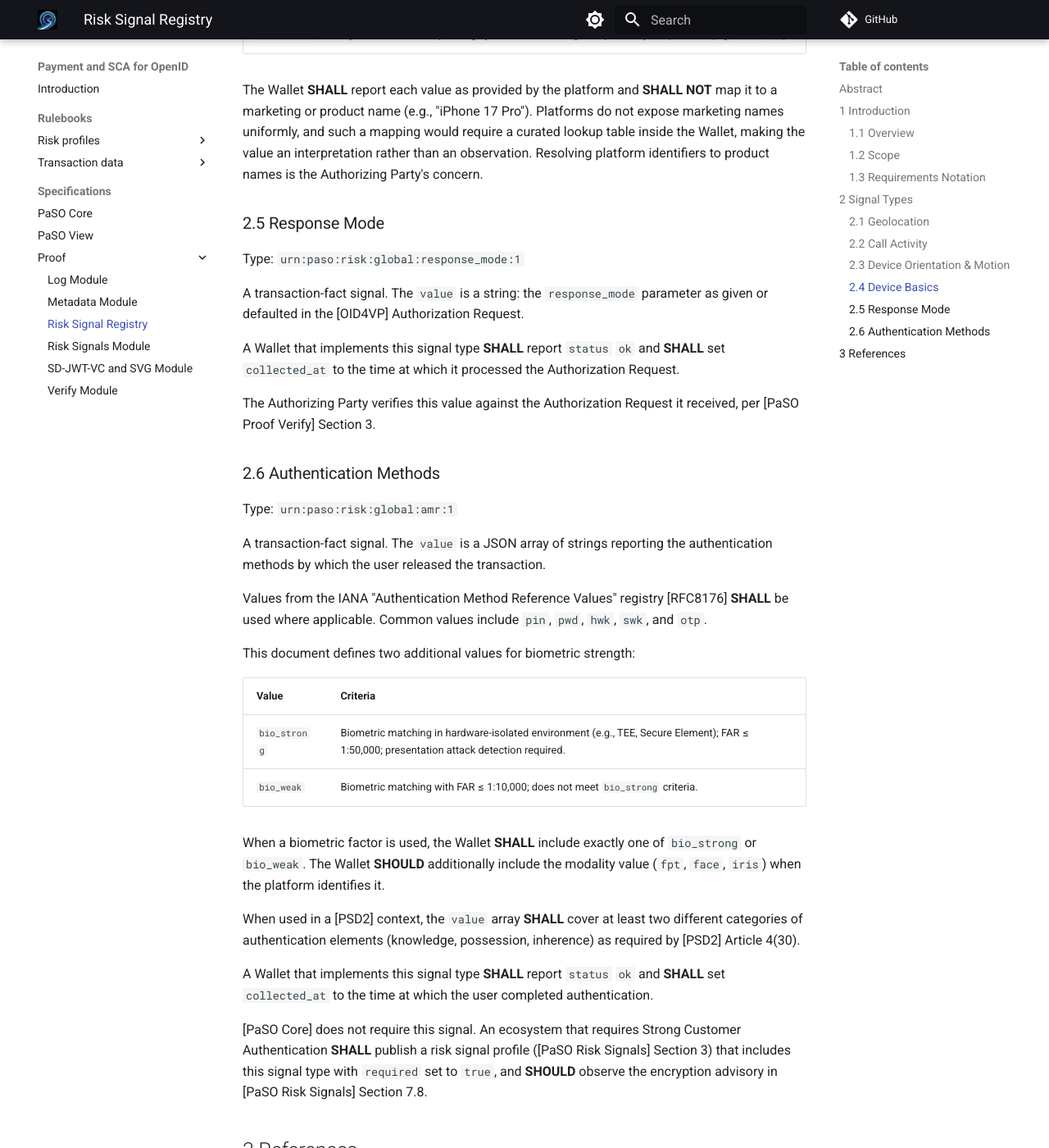
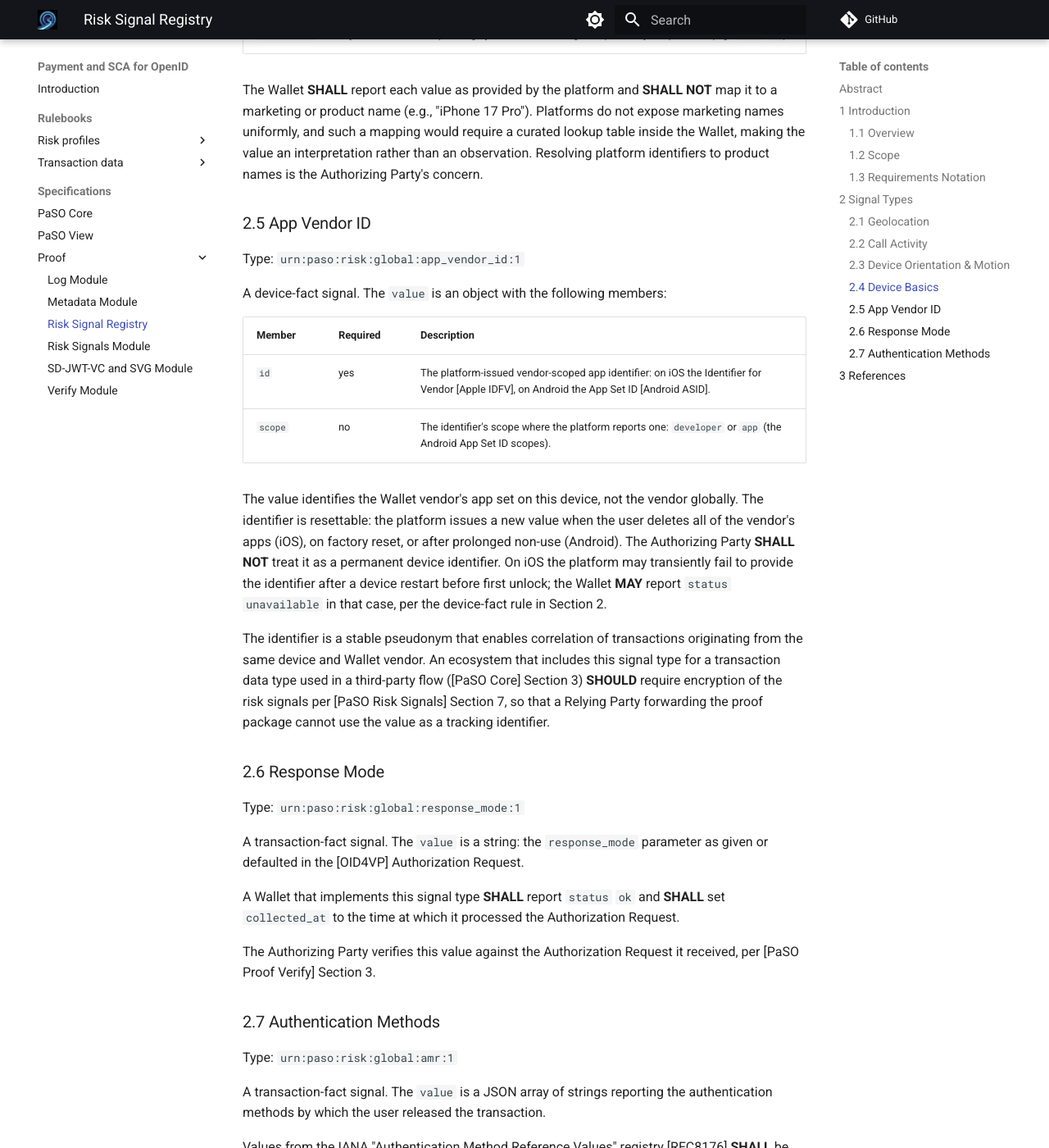
Before and after one commit to APTITUDE-Consortium/payments-and-sca-for-openid, an MkDocs documentation site: the page built from docs/specifications/proof/paso-proof-risk-signal-registry.md, in a window 1280 px wide and 1400 px high, scrolled down 3262 px. Shown: the whole window at 82% size. Built offline with MkDocs 1.6.1 and Material for MkDocs 9.7.7, drawn with Linux system fonts in a browser that asks for light colours; comment, search, counter and statistics services are not loaded; the version menu is left out; some of the changed text lies outside the part shown.

Commit message:
Add App Vendor ID risk signal to registry and Default profile
Registers `urn:paso:risk:global:app_vendor_id:1` as a new device-fact
signal (iOS IDFV / Android App Set ID), renumbers the response mode and
AMR sections, and adds Apple/Android references. Updates the Default
risk profile from five to six signals and notes the correlation risk of
the stable vendor identifier in the encryption guidance.

```diff
--- a/docs/specifications/proof/paso-proof-risk-signal-registry.md
+++ b/docs/specifications/proof/paso-proof-risk-signal-registry.md
@@ -27,8 +27,8 @@ Each entry below defines a signal type URN and the structure of its `value`. The
 Signal types divide into three kinds, which differ in how `status` and `collected_at` behave:
 
 - **Measured signals** (Sections 2.1 to 2.3) report a sensor or platform observation. Measurement can fail or be refused, so `status` **MAY** be `unavailable` or `denied`, and `collected_at` is the time of measurement.
-- **Device-fact signals** (Section 2.4) report a property of the device platform. No permission is involved, so `status` **SHALL NOT** be `denied`. A Wallet that implements the type **SHALL** report `status` `ok`, except that it **MAY** report `unavailable` where the platform does not expose the values. `collected_at` is the time of reading.
-- **Transaction-fact signals** (Sections 2.5 and 2.6) report something the Wallet already knows from processing the transaction. No sensor and no permission is involved, so a Wallet that implements the type **SHALL** report `status` `ok`.
+- **Device-fact signals** (Sections 2.4 and 2.5) report a property of the device platform. No permission is involved, so `status` **SHALL NOT** be `denied`. A Wallet that implements the type **SHALL** report `status` `ok`, except that it **MAY** report `unavailable` where the platform does not expose the values. `collected_at` is the time of reading.
+- **Transaction-fact signals** (Sections 2.6 and 2.7) report something the Wallet already knows from processing the transaction. No sensor and no permission is involved, so a Wallet that implements the type **SHALL** report `status` `ok`.
 
 ### 2.1 Geolocation
 
@@ -36,13 +36,13 @@ Type: `urn:paso:risk:global:geolocation:1`
 
 A measured signal. The `value` is an object with the following members:
 
-| Member     | Required | Description                                        |
-|------------|----------|----------------------------------------------------|
-| `lat`      | yes      | WGS84 latitude in decimal degrees.                 |
-| `lon`      | yes      | WGS84 longitude in decimal degrees.                |
-| `accuracy` | yes      | Horizontal accuracy radius in metres.              |
-| `altitude` | no       | Altitude in metres.                                |
-| `source`   | no       | One of `gnss`, `network`, or `fused`.              |
+| Member     | Required | Description                           |
+|------------|----------|---------------------------------------|
+| `lat`      | yes      | WGS84 latitude in decimal degrees.    |
+| `lon`      | yes      | WGS84 longitude in decimal degrees.   |
+| `accuracy` | yes      | Horizontal accuracy radius in metres. |
+| `altitude` | no       | Altitude in metres.                   |
+| `source`   | no       | One of `gnss`, `network`, or `fused`. |
 
 ### 2.2 Call Activity
 
@@ -51,7 +51,7 @@ Type: `urn:paso:risk:global:call_activity:1`
 A measured signal. The `value` is an object with the following members:
 
 | Member              | Required | Description                                                            |
-|---------------------|----------|-----------------------------------------------------------------------|
+|---------------------|----------|------------------------------------------------------------------------|
 | `call_state`        | yes      | One of `idle`, `ringing`, or `active`.                                 |
 | `direction`         | no       | One of `incoming`, `outgoing`, or `unknown`.                           |
 | `call_active_since` | no       | An [ISO8601] timestamp indicating when the current call became active. |
@@ -62,11 +62,11 @@ Type: `urn:paso:risk:global:device_motion:1`
 
 A measured signal. The `value` reports current device orientation and a bounded statistical summary of motion over a short sampling window. No interpretation (such as "walking") is performed by the Wallet.
 
-| Member          | Required | Description                                                                                              |
-|-----------------|----------|--------------------------------------------------------------------------------------------------------|
-| `window_ms`     | yes      | Length of the sampling window in milliseconds.                                                          |
-| `orientation`   | yes      | Object with `pitch`, `roll`, and `yaw`, each the device attitude angle in degrees.                      |
-| `acceleration`  | yes      | Object with `rms` and `max`, each the user-acceleration magnitude in *g* over the window.               |
+| Member          | Required | Description                                                                                                    |
+|-----------------|----------|----------------------------------------------------------------------------------------------------------------|
+| `window_ms`     | yes      | Length of the sampling window in milliseconds.                                                                 |
+| `orientation`   | yes      | Object with `pitch`, `roll`, and `yaw`, each the device attitude angle in degrees.                             |
+| `acceleration`  | yes      | Object with `rms` and `max`, each the user-acceleration magnitude in *g* over the window.                      |
 | `rotation_rate` | yes      | Object with `rms` and `max`, each the gyroscope rotation-rate magnitude in radians per second over the window. |
 
 ### 2.4 Device Basics
@@ -75,16 +75,31 @@ Type: `urn:paso:risk:global:device_basics:1`
 
 A device-fact signal. The `value` is an object with the following members:
 
-| Member         | Required | Description                                                                                         |
-|----------------|----------|-----------------------------------------------------------------------------------------------------|
-| `manufacturer` | yes      | Device manufacturer as reported by the platform (e.g., `Apple`, `samsung`, `Google`).               |
-| `model`        | yes      | Platform model identifier as reported by the platform (e.g., `iPhone17,1`, `SM-G920F`, `Pixel 9`).  |
-| `os_name`      | yes      | Operating system name (e.g., `iOS`, `Android`).                                                     |
-| `os_version`   | yes      | Operating system version string as reported by the platform (e.g., `21.0`, `17`).                   |
+| Member         | Required | Description                                                                                        |
+|----------------|----------|----------------------------------------------------------------------------------------------------|
+| `manufacturer` | yes      | Device manufacturer as reported by the platform (e.g., `Apple`, `samsung`, `Google`).              |
+| `model`        | yes      | Platform model identifier as reported by the platform (e.g., `iPhone17,1`, `SM-G920F`, `Pixel 9`). |
+| `os_name`      | yes      | Operating system name (e.g., `iOS`, `Android`).                                                    |
+| `os_version`   | yes      | Operating system version string as reported by the platform (e.g., `21.0`, `17`).                  |
 
 The Wallet **SHALL** report each value as provided by the platform and **SHALL NOT** map it to a marketing or product name (e.g., "iPhone 17 Pro"). Platforms do not expose marketing names uniformly, and such a mapping would require a curated lookup table inside the Wallet, making the value an interpretation rather than an observation. Resolving platform identifiers to product names is the Authorizing Party's concern.
 
-### 2.5 Response Mode
+### 2.5 App Vendor ID
+
+Type: `urn:paso:risk:global:app_vendor_id:1`
+
+A device-fact signal. The `value` is an object with the following members:
+
+| Member  | Required | Description                                                                                                                                |
+|---------|----------|--------------------------------------------------------------------------------------------------------------------------------------------|
+| `id`    | yes      | The platform-issued vendor-scoped app identifier: on iOS the Identifier for Vendor [Apple IDFV], on Android the App Set ID [Android ASID]. |
+| `scope` | no       | The identifier's scope where the platform reports one: `developer` or `app` (the Android App Set ID scopes).                               |
+
+The value identifies the Wallet vendor's app set on this device, not the vendor globally. The identifier is resettable: the platform issues a new value when the user deletes all of the vendor's apps (iOS), on factory reset, or after prolonged non-use (Android). The Authorizing Party **SHALL NOT** treat it as a permanent device identifier. On iOS the platform may transiently fail to provide the identifier after a device restart before first unlock; the Wallet **MAY** report `status` `unavailable` in that case, per the device-fact rule in Section 2.
+
+The identifier is a stable pseudonym that enables correlation of transactions originating from the same device and Wallet vendor. An ecosystem that includes this signal type for a transaction data type used in a third-party flow ([PaSO Core] Section 3) **SHOULD** require encryption of the risk signals per [PaSO Risk Signals] Section 7, so that a Relying Party forwarding the proof package cannot use the value as a tracking identifier.
+
+### 2.6 Response Mode
 
 Type: `urn:paso:risk:global:response_mode:1`
 
@@ -94,7 +109,7 @@ A Wallet that implements this signal type **SHALL** report `status` `ok` and **S
 
 The Authorizing Party verifies this value against the Authorization Request it received, per [PaSO Proof Verify] Section 3.
 
-### 2.6 Authentication Methods
+### 2.7 Authentication Methods
 
 Type: `urn:paso:risk:global:amr:1`
 
@@ -119,14 +134,16 @@ A Wallet that implements this signal type **SHALL** report `status` `ok` and **S
 
 ## 3 References
 
-| Reference           | Description                                                                                                         |
-|---------------------|---------------------------------------------------------------------------------------------------------------------|
-| [PaSO Core]         | [PaSO Core](../paso-core.md)                                                                                        |
-| [PaSO Risk Signals] | [PaSO Proof: Risk Signals Module](paso-proof-risk-signals.md)                                                       |
-| [PaSO Proof Verify] | [PaSO Proof: Verify Module](paso-proof-verify.md)                                                                   |
-| [OID4VP]            | [OpenID for Verifiable Presentations 1.0](https://openid.net/specs/openid-4-verifiable-presentations-1_0.html)      |
-| [PSD2]              | [Directive (EU) 2015/2366 on payment services in the internal market](https://eur-lex.europa.eu/eli/dir/2015/2366/) |
-| [RFC2119]           | [RFC 2119 — Key words for use in RFCs](https://www.rfc-editor.org/rfc/rfc2119.html)                                 |
-| [RFC8174]           | [RFC 8174 — Ambiguity of Uppercase vs Lowercase in RFC 2119 Key Words](https://www.rfc-editor.org/rfc/rfc8174.html) |
-| [RFC8176]           | [RFC 8176 — Authentication Method Reference Values](https://www.rfc-editor.org/rfc/rfc8176.html)                     |
-| [ISO8601]           | [ISO 8601 — Date and time format](https://www.iso.org/iso-8601-date-and-time-format.html)                           |
+| Reference           | Description                                                                                                                         |
+|---------------------|-------------------------------------------------------------------------------------------------------------------------------------|
+| [PaSO Core]         | [PaSO Core](../paso-core.md)                                                                                                        |
+| [PaSO Risk Signals] | [PaSO Proof: Risk Signals Module](paso-proof-risk-signals.md)                                                                       |
+| [PaSO Proof Verify] | [PaSO Proof: Verify Module](paso-proof-verify.md)                                                                                   |
+| [OID4VP]            | [OpenID for Verifiable Presentations 1.0](https://openid.net/specs/openid-4-verifiable-presentations-1_0.html)                      |
+| [PSD2]              | [Directive (EU) 2015/2366 on payment services in the internal market](https://eur-lex.europa.eu/eli/dir/2015/2366/)                 |
+| [Apple IDFV]        | [Apple Developer Documentation — identifierForVendor](https://developer.apple.com/documentation/uikit/uidevice/identifierforvendor) |
+| [Android ASID]      | [Android Developers — Identify developer-owned apps (app set ID)](https://developer.android.com/identity/app-set-id)                |
+| [RFC2119]           | [RFC 2119 — Key words for use in RFCs](https://www.rfc-editor.org/rfc/rfc2119.html)                                                 |
+| [RFC8174]           | [RFC 8174 — Ambiguity of Uppercase vs Lowercase in RFC 2119 Key Words](https://www.rfc-editor.org/rfc/rfc8174.html)                 |
+| [RFC8176]           | [RFC 8176 — Authentication Method Reference Values](https://www.rfc-editor.org/rfc/rfc8176.html)                                    |
+| [ISO8601]           | [ISO 8601 — Date and time format](https://www.iso.org/iso-8601-date-and-time-format.html)                                           |
```
Also changed, not shown: docs/rulebooks/risk_profiles/Default.md (+5 -4 lines).
